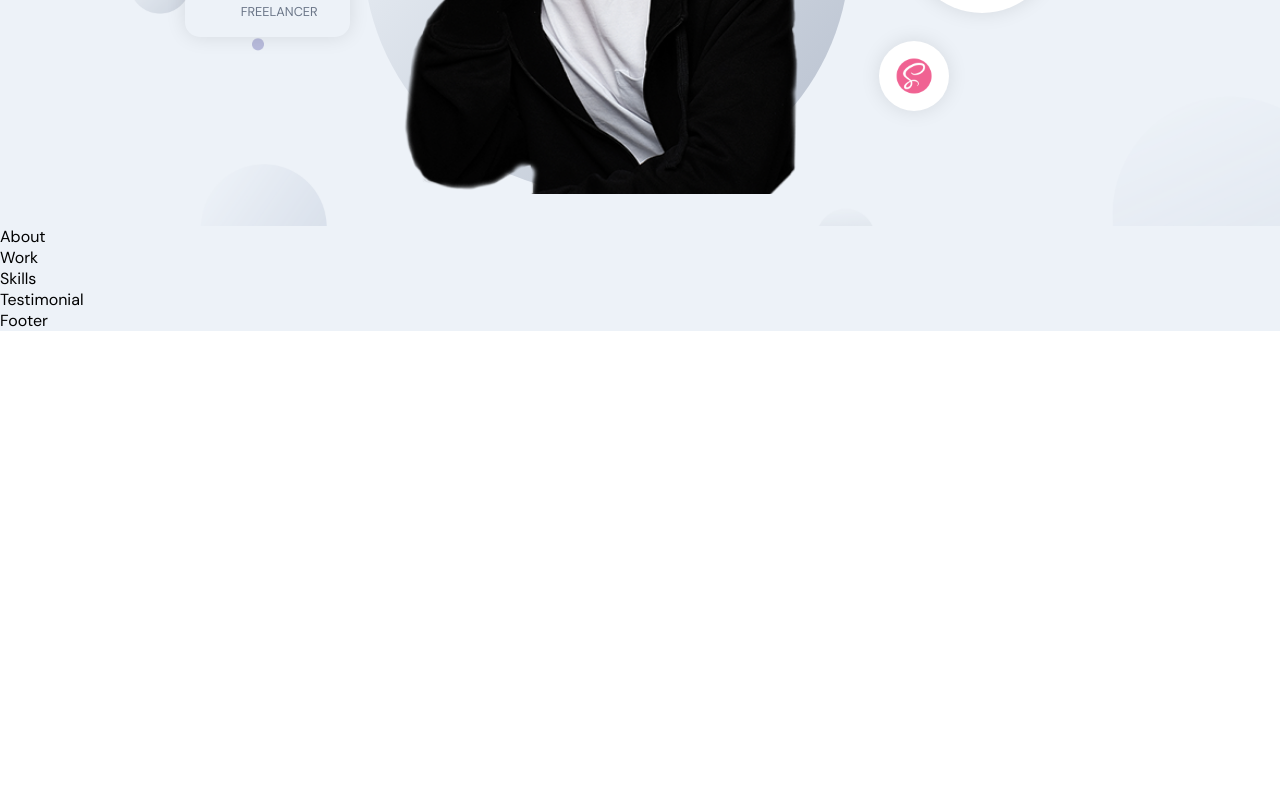
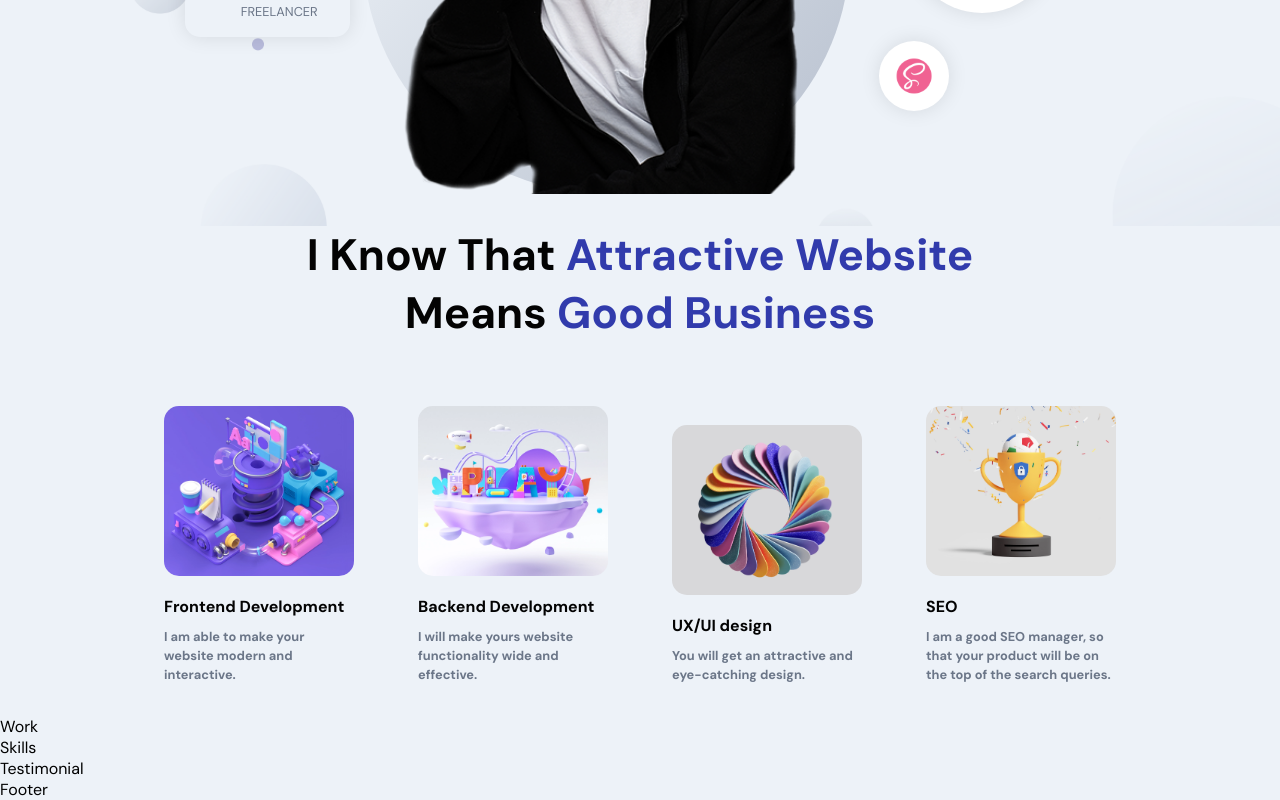
Before and after one commit to progremister/react-portfolio, a React (Create React App) app in the folder frontend_react/: page / in a window 1280 px wide. Shown: the part 443-1243 px from the top of the page. Before the commit the page ends 800 px from the top, so only its background shows below. Built offline with nearby package versions, Linux system fonts and the light colour scheme.

Commit message:
Added an "About" section

```diff
--- a/frontend_react/src/App.scss
+++ b/frontend_react/src/App.scss
@@ -146,7 +146,7 @@
   font-weight: 800;
   text-align: center;
   color: var(--black-color);
-  text-transform: capitalize;
+  text-transform: none;
 
   span {
     color: var(--secondary-color);
--- a/frontend_react/src/container/About/About.jsx
+++ b/frontend_react/src/container/About/About.jsx
@@ -1,12 +1,55 @@
-import React from 'react';
+import React, { useState, useEffect} from 'react';
+import { motion } from 'framer-motion';
 
+import { images } from '../../constants';
 import './About.scss';
+
+const abouts = [
+    {
+        title: 'Frontend Development',
+        description: 'I am able to make your website modern and interactive.',
+        imgUrl: images.about04
+    },
+    {
+        title: 'Backend Development',
+        description: 'I will make yours website functionality wide and effective.',
+        imgUrl: images.about01
+    },
+    {
+        title: 'UX/UI design',
+        description: 'You will get an attractive and eye-catching design.',
+        imgUrl: images.about02
+    },
+    {
+        title: 'SEO',
+        description: 'I am a good SEO manager, so that your product will be on the top of the search queries.',
+        imgUrl: images.about03
+    },
+];
 
 const About = () => {
     return (
-        <div>
-            About
-        </div>
+        <>
+            <h2 className="head-text">
+                I Know That <span>Attractive Website</span><br/>Means <span>Good Business</span>
+
+                <div className="app__profiles">
+                    {abouts.map((about, index) => (
+                        <motion.div
+                            whileInView={{ opacity: 1}}
+                            whileHover={{ scale: 1.1 }}
+                            transition={{ duration: .5, type: 'tween'}}
+                            className="app__profile-item"
+                            key={about.title + index}
+                        >
+                            <img src={about.imgUrl} alt={about.title}/>
+                            <h2 className="bold-text" style={{ marginTop: 20 }}>{about.title}</h2>
+                            <p className="p-text" style={{ marginTop: 10 }}>{about.description}</p>
+                        </motion.div>
+                    ))}
+                </div>
+            </h2>
+        </>
     );
 };
 
--- a/frontend_react/src/container/About/About.scss
+++ b/frontend_react/src/container/About/About.scss
@@ -0,0 +1,38 @@
+.app__about {
+  flex: 1;
+  width: 100%;
+  flex-direction: column;
+}
+
+.app__profiles {
+  display: flex;
+  justify-content: center;
+  align-items: flex-end;
+  flex-wrap: wrap;
+  margin-top: 2rem;
+}
+
+.app__profile-item {
+  width: 190px;
+  display: flex;
+  flex-direction: column;
+  justify-content: flex-start;
+  align-items: flex-start;
+  margin: 2rem;
+
+  img {
+    width: 100%;
+    height: 170px;
+    border-radius: 15px;
+    object-fit: cover;
+  }
+
+  @media screen and (min-width: 2000px) {
+    width: 370px;
+    margin: 2rem 4rem;
+
+    img {
+      height: 320px;
+    }
+  }
+}
```
